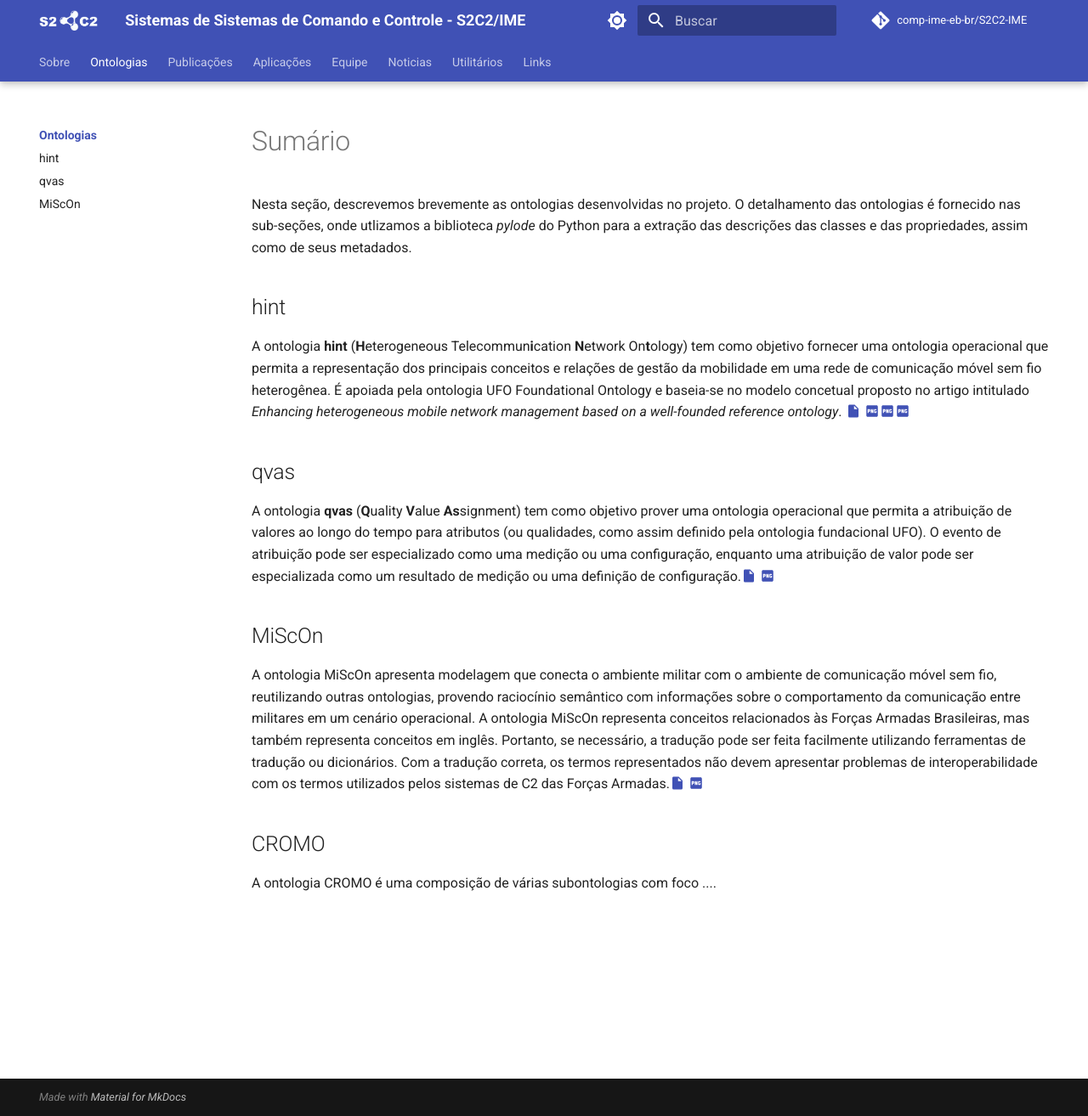
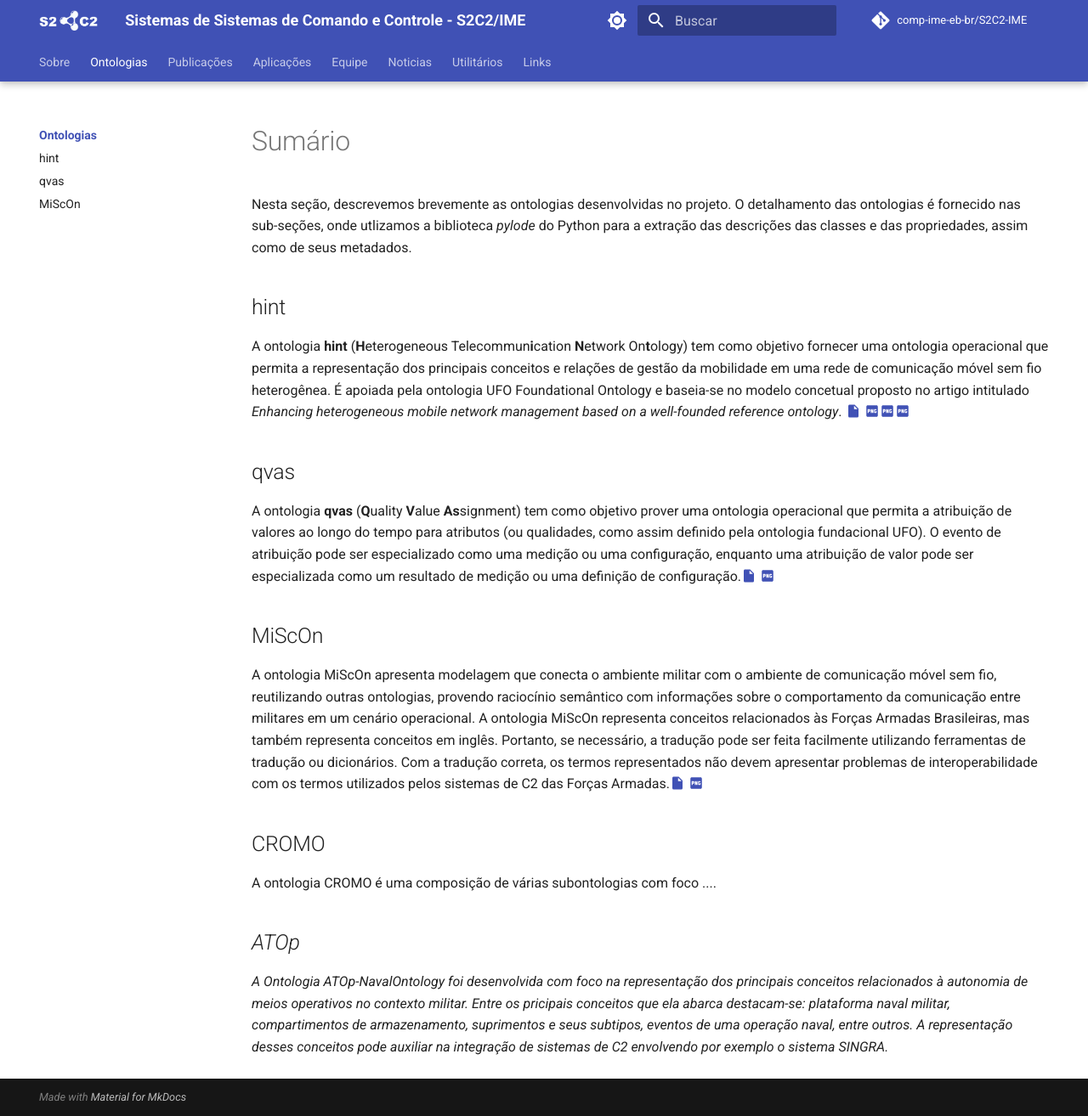
Before and after one commit to comp-ime-eb-br/S2C2-IME, an MkDocs documentation site: the page built from docs/ontodesc/index.md, in a window 1280 px wide and 1314 px high. Shown: the whole window at 85% size. Built offline with MkDocs 1.6.1 and Material for MkDocs 9.7.7, drawn with Linux system fonts in a browser that asks for light colours; comment, search, counter and statistics services are not loaded.

Commit message:
Update index.md Incluido a descricao da ATOp

```diff
--- a/docs/ontodesc/index.md
+++ b/docs/ontodesc/index.md
@@ -22,3 +22,7 @@ A ontologia MiScOn apresenta modelagem que conecta o ambiente militar com o ambi
 ## CROMO
 
 A ontologia CROMO é uma composição de várias subontologias com foco .... <em edição>
+
+## ATOp
+
+A Ontologia ATOp-NavalOntology foi desenvolvida com foco na representação dos principais conceitos relacionados à autonomia de meios operativos no contexto militar. Entre os pricipais conceitos que ela abarca destacam-se: plataforma naval militar, compartimentos de armazenamento, suprimentos e seus subtipos, eventos de uma operação naval, entre outros. A representação desses conceitos pode auxiliar na integração de sistemas de C2 envolvendo por exemplo o sistema SINGRA.
```
